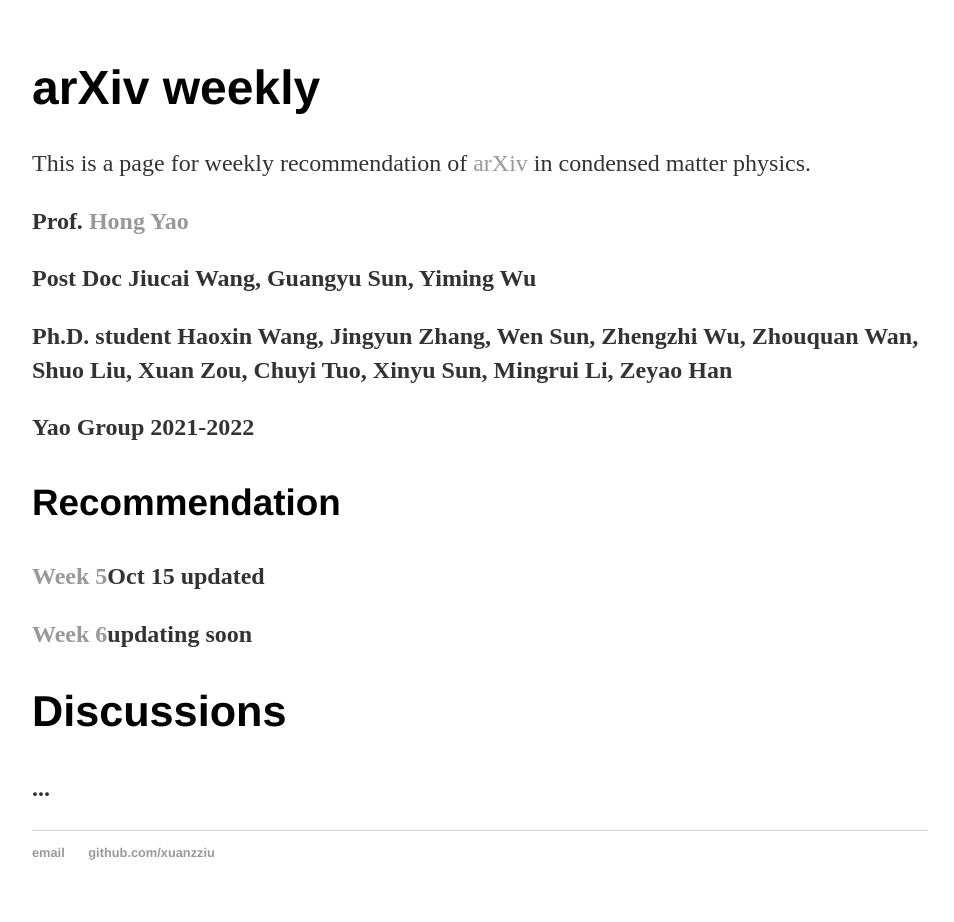
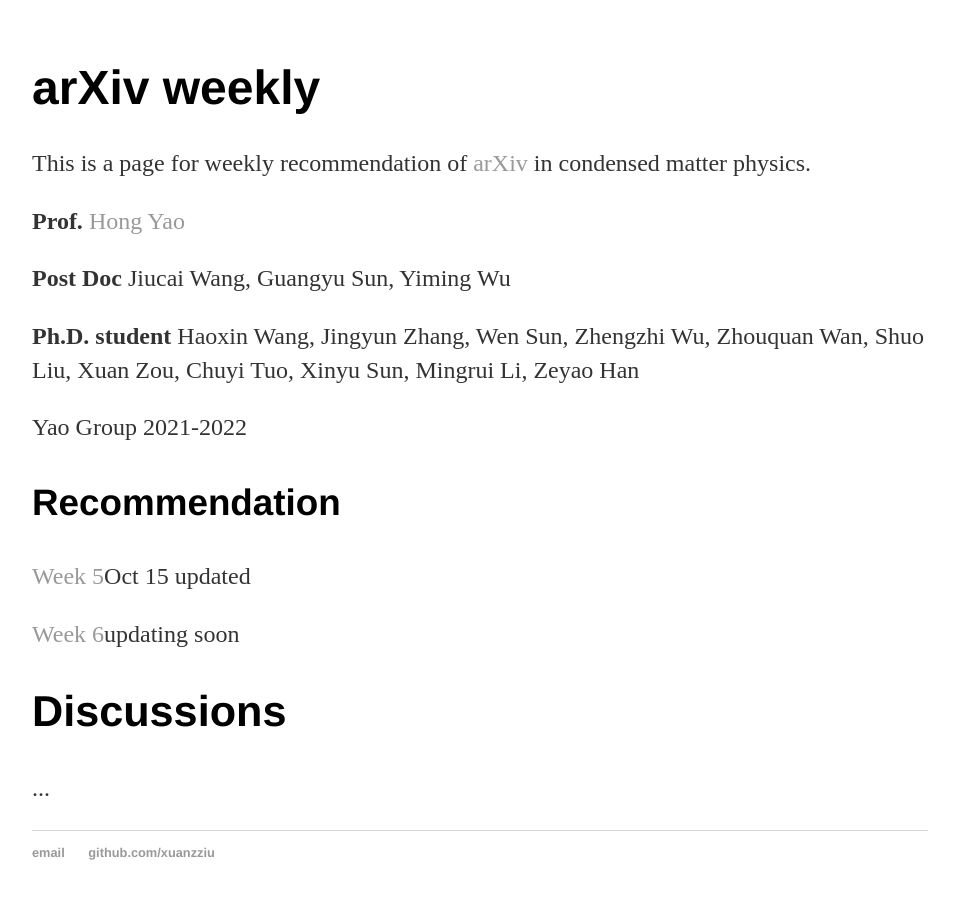
Before and after one commit to xuanzziu/xuanzziu.github.io, a Jekyll site: the page built from arXiv/index.html, in a window 1280 px wide. Shown: the whole page, without its empty margins (160-1114 px from the left). Built offline with Jekyll 4.4.1, drawn with Linux system fonts in a browser that asks for light colours.

```diff
--- a/arXiv/index.html
+++ b/arXiv/index.html
@@ -6,7 +6,7 @@ title: arXiv
 			<!-- <p><a href="/arXiv/cn.html">中文版</a></p> -->
 			<h1>arXiv weekly</h1>
 			<p> This is a page for weekly recommendation of <a href="https://arxiv.org/">arXiv</a> in condensed matter physics.</p>
-			<p> <b>Prof.<b> <a href="https://www.ias.tsinghua.edu.cn/info/1016/1215.htm">Hong Yao</a></p>
+			<p> <b>Prof.</b> <a href="https://www.ias.tsinghua.edu.cn/info/1016/1215.htm">Hong Yao</a></p>
 			<p> <b>Post Doc</b> Jiucai Wang, Guangyu Sun, Yiming Wu</p>
 			<p> <b>Ph.D. student</b> Haoxin Wang, Jingyun Zhang, Wen Sun, Zhengzhi Wu, Zhouquan Wan, Shuo Liu, Xuan Zou, Chuyi Tuo, Xinyu Sun, Mingrui Li, Zeyao Han </p>
 
```
